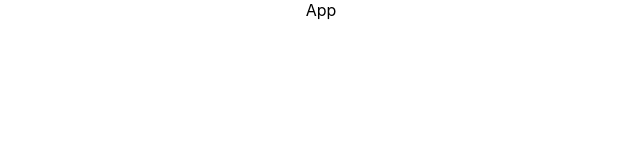
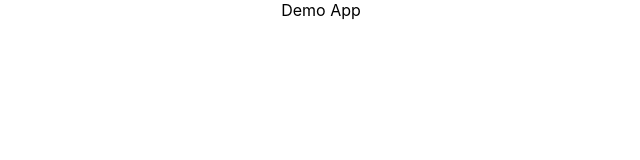
Before and after one commit to 693maroude/Balanced-Aged-Care-UI, a React (Create React App) app: page / in a window 1280 px wide. Shown: the top 160 px of the page, without its empty margins (319-959 px from the left). Built offline with nearby package versions, Linux system fonts and the light colour scheme.

Commit message:
Initialized App

```diff
--- a/src/App.js
+++ b/src/App.js
@@ -1,7 +1,7 @@
 import "./App.css";
 
 function App() {
-    return <div className="App">App</div>;
+    return <div className="App">Demo App</div>;
 }
 
 export default App;
```
